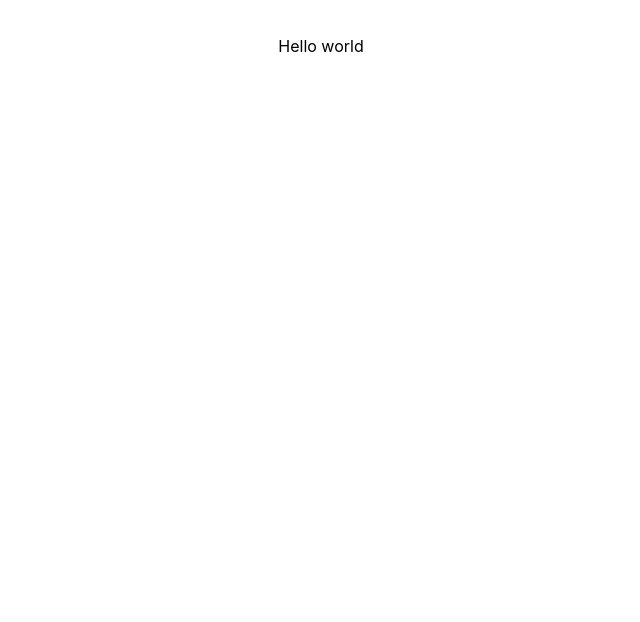
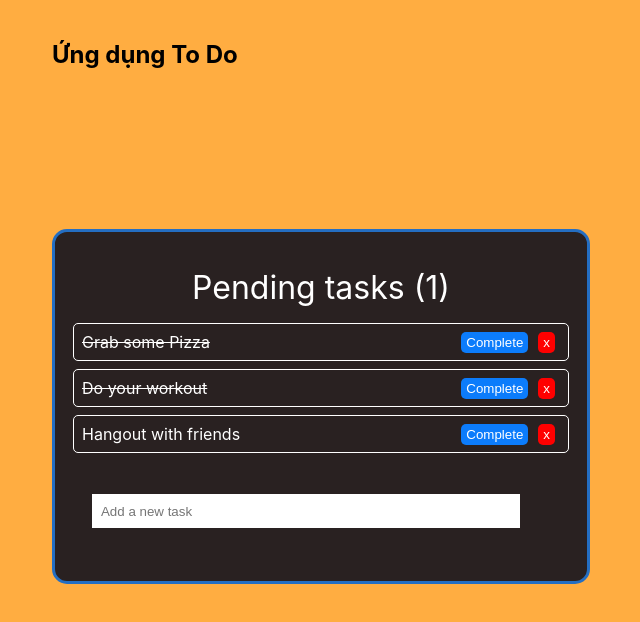
Before and after one commit to TVHung/to-do-reactjs, a React (Create React App) app: page / in a window 1280 px wide. Shown: the top 622 px of the page, without its empty margins (319-959 px from the left). Built offline with nearby package versions, Linux system fonts and the light colour scheme.

Commit message:
add component Todo to App

```diff
--- a/package.json
+++ b/package.json
@@ -8,7 +8,7 @@
     "@testing-library/user-event": "^12.8.3",
     "react": "^17.0.2",
     "react-dom": "^17.0.2",
-    "react-scripts": "4.0.3",
+    "react-scripts": "^4.0.3",
     "web-vitals": "^1.1.1"
   },
   "scripts": {
--- a/src/App.js
+++ b/src/App.js
@@ -1,7 +1,11 @@
+import Todo from './component/Todo';
 
 function App() {
   return (
-    <p>Hello world</p>
+    <>
+      <h2>Ứng dụng To Do</h2>
+      <Todo />
+    </>
   );
 }
 
```
Also changed, not shown: 2 other files (tests, documents, lock files or other folders).
